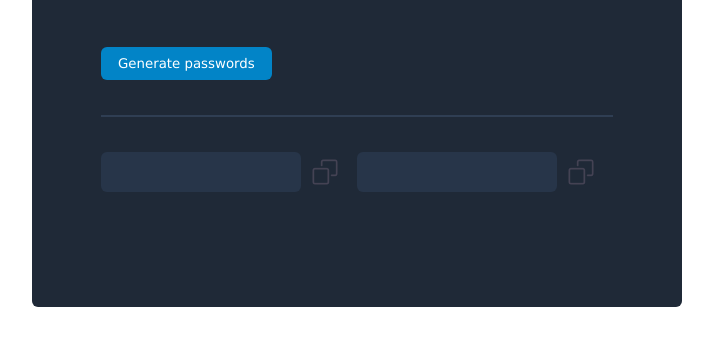
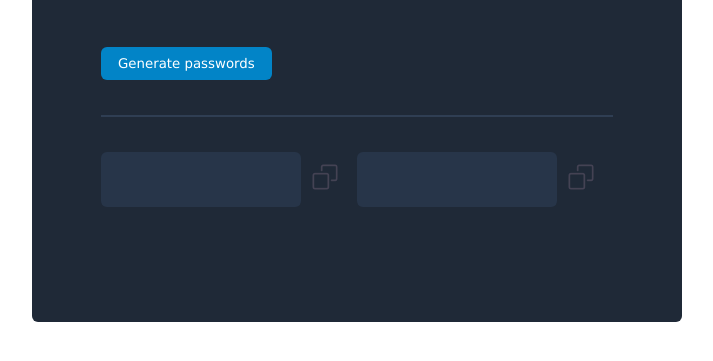
Before and after one commit to AlenaTih/Password-generator, a plain HTML site: page index.html in a window 1280 px wide. Shown: the part 305-666 px from the top of the page, without its empty margins (283-996 px from the left). Drawn offline with Linux system fonts and the light colour scheme.

Commit message:
Updated the files

```diff
--- a/index.css
+++ b/index.css
@@ -43,6 +43,7 @@ span {
     margin-right: 4px;
     padding: 15px 20px;
     border-radius: 6px;
+    height: 25px;
 }
 
 h4 {
@@ -63,7 +64,7 @@ h4 {
 }
 
 .copybtn {
-    margin-top: 35px;
+    margin-top: 40px;
     margin-right: 12px;
     font-family: inherit;
     padding: 9px;
```
